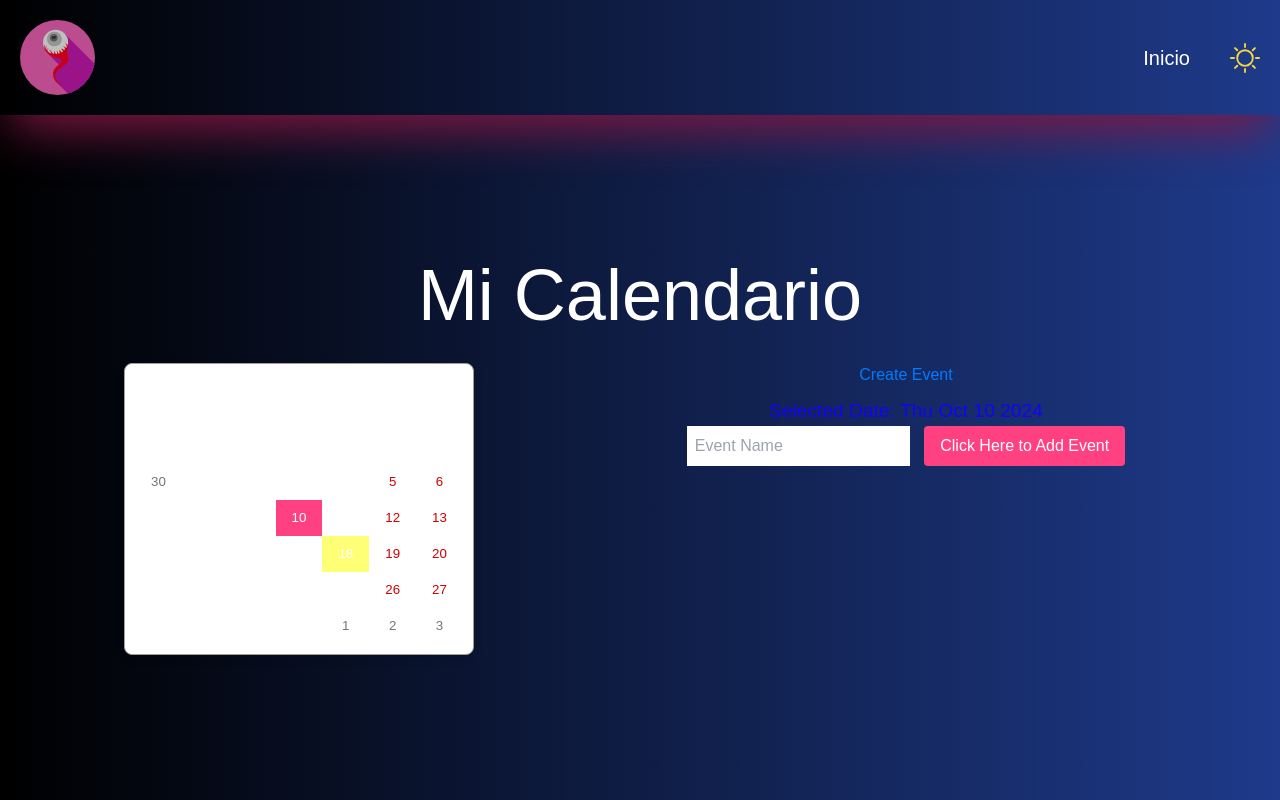
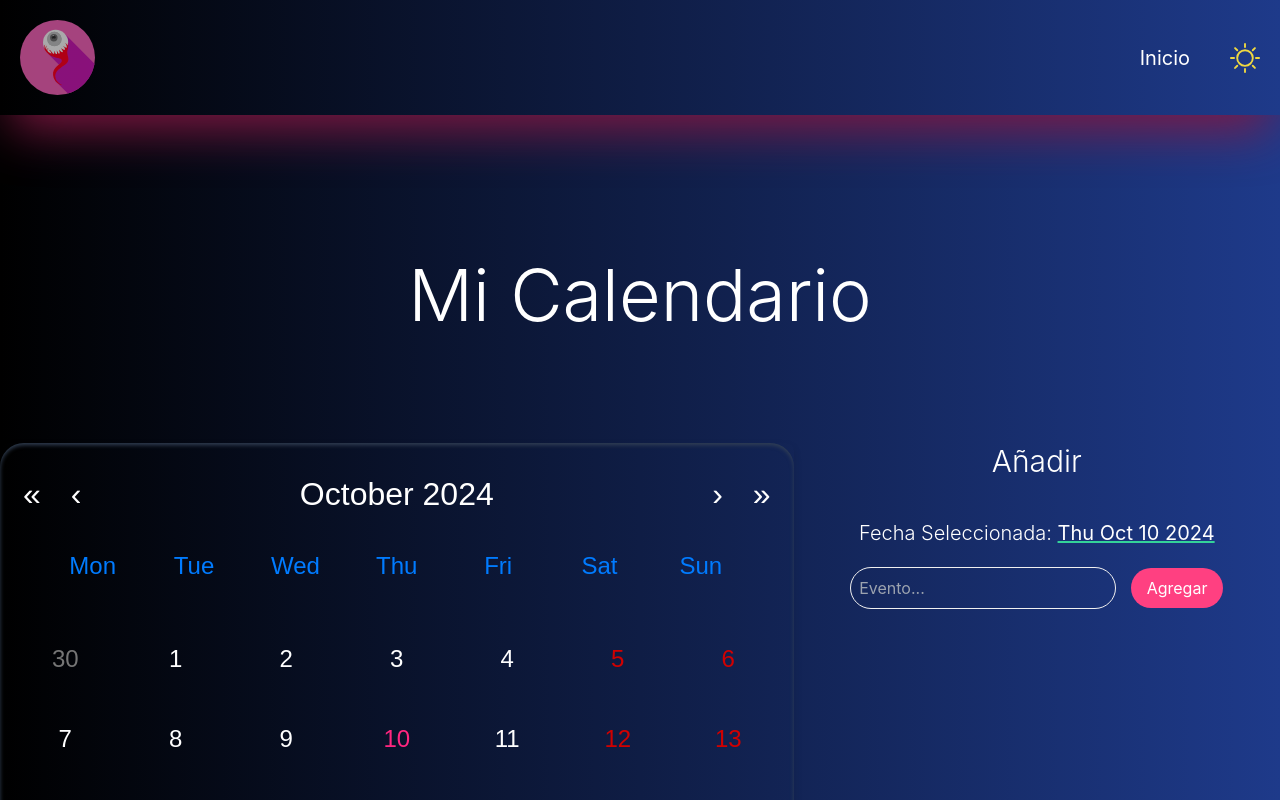
Before and after one commit to dmampel/React, a React (Vite) app: page /mycalendar in a window 1280 px wide. Both pictures are taken after a click on the button "10". Shown: the top 800 px of the page. Built offline with nearby package versions, Linux system fonts and the light colour scheme.

Commit message:
avanzo diseño calendario

```diff
--- a/src/components/BigCalendar.jsx
+++ b/src/components/BigCalendar.jsx
@@ -1,12 +1,11 @@
 import React, { useState } from "react";
 import Calendar from "react-calendar";
 import Header from './Header';
-import "react-calendar/dist/Calendar.css";
-import "../styles/calendarStyles.css";
+import '../styles/calendarStyles.css';
 
 
 
-export default function BigCalendar({theme, handleClick}) {
+export default function BigCalendar({ theme, handleClick }) {
     const [selectedDate, setSelectedDate] = useState(null);
     const [eventName, setEventName] = useState("");
     const [events, setEvents] = useState([]);
@@ -14,11 +13,9 @@ export default function BigCalendar({theme, handleClick}) {
     const Date_Click_Fun = (date) => {
         setSelectedDate(date);
     };
-
     const Event_Data_Update = (event) => {
         setEventName(event.target.value);
     };
-
     const Create_Event_Fun = () => {
         if (selectedDate && eventName) {
             const newEvent = {
@@ -32,7 +29,6 @@ export default function BigCalendar({theme, handleClick}) {
             setSelectedDate(newEvent.date);
         }
     };
-
     const Update_Event_Fun = (eventId, newName) => {
         const updated_Events = events.map((event) => {
             if (event.id === eventId) {
@@ -45,20 +41,18 @@ export default function BigCalendar({theme, handleClick}) {
         });
         setEvents(updated_Events);
     };
-
     const Delete_Event_Fun = (eventId) => {
         const updated_Events = events.filter((event) => event.id !== eventId);
         setEvents(updated_Events);
     };
 
-
     return (
         <div className={`${theme ? 'bg-gradient-to-l from-white to-purple-500 text-black' : 'bg-gradient-to-r from-black to-blue-900 text-white'} min-h-screen`}>
-            <Header theme={theme} handleClick={handleClick}/>
-            <div className="app">
-                <h1 className="text-white font-light text-7xl"> Mi Calendario</h1>
-                <div className="container">
-                    <div className="calendar-container">
+            <Header theme={theme} handleClick={handleClick} />
+            <div className="app flex flex-col gap-20">
+                <h1 className="text-white font-light text-7xl text-center">Mi Calendario</h1>
+                <div className="container flex flex-row mb-16 mx-auto">
+                    <div className="calendar-container rounded-3xl text-center shadow-inner shadow-slate-700 bg-transparent">
                         <Calendar
                             value={selectedDate}
                             onClickDay={Date_Click_Fun}
@@ -76,41 +70,28 @@ export default function BigCalendar({theme, handleClick}) {
                             }
                         />{" "}
                     </div>
-                <div className="event-container">
+                    <div className="event-container self-start w-[40%]">
                         {" "}
                         {selectedDate && (
                             <div className="event-form">
-                            <h2> Create Event </h2>{" "}
-                            <p>
-                                {" "}
-                                Selected Date: {selectedDate.toDateString()}{" "}
+                                <h2 className="mb-10 text-3xl font-light">Añadir</h2>{" "}
+                                <p className="text-white font-light mb-5 text-xl">{" "}Fecha Seleccionada: <strong className="underline decoration-emerald-400">{selectedDate.toDateString()}</strong>{" "}
                                 </p>{" "}
-                            <input
-                                type="text"
-                                placeholder="Event Name"
-                                value={eventName}
-                                onChange={Event_Data_Update}
-                            />{" "}
-                            <button
-                                className="create-btn"
-                                onClick={Create_Event_Fun}
-                            >
-                                Click Here to Add Event{" "}
+                                <input className="rounded-full" type="text" placeholder="Evento..." value={eventName} onChange={Event_Data_Update} />{" "}
+                                <button className="create-btn rounded-full" onClick={Create_Event_Fun}>
+                                    Agregar{" "}
                                 </button>{" "}
                             </div>
                         )}
                         {events.length > 0 && selectedDate && (
-                        <div className="event-list">
-                            <h2> My Created Event List </h2>{" "}
+                            <div className="event-list mt-10">
+                                <h2 className="mb-5 text-3xl font-light">Eventos Actuales</h2>{" "}
                                 <div className="event-cards">
                                     {" "}
                                     {events.map((event) =>
                                         event.date.toDateString() ===
                                             selectedDate.toDateString() ? (
-                                        <div
-                                            key={event.id}
-                                            className="event-card"
-                                        >
+                                            <div key={event.id} className="event-card rounded-3xl">
                                                 <div className="event-card-header">
                                                     <span className="event-date">
                                                         {" "}
@@ -128,7 +109,7 @@ export default function BigCalendar({theme, handleClick}) {
                                                                 )
                                                             }
                                                         >
-                                                        Update Event{" "}
+                                                            Modificar{" "}
                                                         </button>{" "}
                                                         <button
                                                             className="delete-btn"
@@ -138,12 +119,12 @@ export default function BigCalendar({theme, handleClick}) {
                                                                 )
                                                             }
                                                         >
-                                                        Delete Event{" "}
+                                                            Eliminar{" "}
                                                         </button>{" "}
                                                     </div>{" "}
                                                 </div>{" "}
                                                 <div className="event-card-body">
-                                                <p className="event-title">
+                                                    <p className="event-title text-xl text-white capitalize">
                                                         {" "}
                                                         {event.title}{" "}
                                                     </p>{" "}
--- a/src/styles/calendarStyles.css
+++ b/src/styles/calendarStyles.css
@@ -1,320 +1,8 @@
-/* App.css */
-body {
-  font-family: Arial, sans-serif;
-  margin: 0;
-  padding: 0;
-}
-
-.app {
-  text-align: center;
-  margin: 20px;
-}
-
-
-.container {
-  display: flex;
-  flex-wrap: wrap;
-  justify-content: center;
-  align-items: flex-start;
-  margin-top: 2rem;
-}
-
-.calendar-container {
-  flex: 1;
-  max-width: 500px;
-  margin-right: 2rem;
-}
-
-.event-container {
-  flex: 1;
-  max-width: 500px;
-}
-
-@media screen and (max-width: 768px) {
-  .container {
-      flex-direction: column;
-  }
-
-  .calendar-container,
-  .event-container {
-      max-width: 100%;
-      margin-right: 0;
-      margin-bottom: 2rem;
-  }
-}
-
-.react-calendar {
-  width: 100%;
-  max-width: 500px;
-  background: rgba(255, 255, 255, 0.9);
-  border: 1px solid #ccc;
-  font-family: Arial, Helvetica, sans-serif;
-  line-height: 1.125em;
-  box-shadow: 0 4px 8px rgba(0, 0, 0, 0.1);
-  border-radius: 8px;
-  padding: 10px;
-  transition: background-color 0.2s;
-}
-
-.react-calendar--doubleView {
-  width: 100%;
-}
-
-.react-calendar--doubleView .react-calendar__viewContainer {
-  display: flex;
-  margin: -0.5em;
-}
-
-.react-calendar--doubleView .react-calendar__viewContainer>* {
-  width: 50%;
-  margin: 0.5em;
-}
-
-.react-calendar,
-.react-calendar *,
-.react-calendar *:before,
-.react-calendar *:after {
-  -moz-box-sizing: border-box;
-  -webkit-box-sizing: border-box;
-  box-sizing: border-box;
-}
-
-.react-calendar button {
-  margin: 0;
-  border: 0;
-  outline: none;
-}
-
-.react-calendar button:enabled:hover {
-  cursor: pointer;
-}
-
-.react-calendar__navigation {
-  display: flex;
-  height: 44px;
-  margin-bottom: 1em;
-}
-
-.react-calendar__navigation button {
-  min-width: 44px;
-  background: none;
-}
-
-.react-calendar__navigation button:disabled {
-  background-color: #f0f0f0;
-}
-
-.react-calendar__navigation button:enabled:hover,
-.react-calendar__navigation button:enabled:focus {
-  background-color: #e6e6e6;
-}
-
-.react-calendar__month-view__weekdays {
-  text-align: center;
-  text-transform: uppercase;
-  font-weight: bold;
-  font-size: 0.8rem;
-}
-
-.react-calendar__month-view__weekdays__weekday {
-  padding: 0.5em;
-}
-
-.react-calendar__month-view__weekNumbers .react-calendar__tile {
-  display: flex;
-  align-items: center;
-  justify-content: center;
-  font-size: 0.75em;
-  font-weight: bold;
-}
-
-.react-calendar__month-view__days__day--weekend {
-  color: #d10000;
-}
-
-.react-calendar__month-view__days__day--neighboringMonth {
-  color: #757575;
-}
-
-.react-calendar__year-view .react-calendar__tile,
-.react-calendar__decade-view .react-calendar__tile,
-.react-calendar__century-view .react-calendar__tile {
-  padding: 2em 0.5em;
-}
-
-.react-calendar__tile {
-  max-width: 100%;
-  padding: 10px 6.6667px;
-  background: none;
-  text-align: center;
-  line-height: 16px;
-}
-
-.react-calendar__tile:disabled {
-  background-color: #f0f0f0;
-}
-
-.react-calendar__tile:enabled:hover,
-.react-calendar__tile:enabled:focus {
-  background-color: #e6e6e6;
-}
-
-.react-calendar__tile--now {
-  background: #ffff76;
-}
-
-.react-calendar__tile--now:enabled:hover,
-.react-calendar__tile--now:enabled:focus {
-  background: #ffffa9;
-}
-
-.react-calendar__tile--hasActive {
-  background: #76baff;
-}
-
-.react-calendar__tile--hasActive:enabled:hover,
-.react-calendar__tile--hasActive:enabled:focus {
-  background: #a9d4ff;
-}
-
-.react-calendar__tile--active {
-  background: #007bff;
-  color: white;
-}
-
-.react-calendar__tile--active:enabled:hover,
-.react-calendar__tile--active:enabled:focus {
-  background: #0056b3;
-}
-
-.react-calendar--selectRange .react-calendar__tile--hover {
-  background-color: #e6e6e6;
-}
-
-.event-form {
-  margin-bottom: 20px;
-}
-
-.event-form h2 {
-  margin-bottom: 10px;
-  color: #007bff;
-}
-
-.event-form p {
-  font-size: 1.2rem;
-  color: #1403f6;
-}
-
-.event-form input {
-  padding: 8px;
-  font-size: 1rem;
-  margin-right: 10px;
-}
-
-.create-btn {
-  padding: 8px 16px;
-  background-color: #ff4081;
-  color: white;
-  border: none;
-  border-radius: 4px;
-  font-size: 1rem;
-  cursor: pointer;
-  transition: background-color 0.2s;
-}
-
-.create-btn:hover {
-  background-color: #ff267f;
-}
-
-.event-list {
-  margin-top: 20px;
-}
-
-.event-cards {
-  display: flex;
-  flex-wrap: wrap;
-  justify-content: center;
-}
-
-.event-card {
-  width: 300px;
-  background-color: rgba(255, 255, 255, 0.9);
-  border-radius: 8px;
-  margin: 10px;
-  padding: 10px;
-  cursor: pointer;
-  transition: transform 0.2s, box-shadow 0.2s;
-  box-shadow: 0 2px 4px rgba(0, 0, 0, 0.1);
-}
-
-.event-card:hover {
-  transform: translateY(-5px);
-  box-shadow: 0 4px 8px rgba(0, 0, 0, 0.2);
-}
-
-.event-card-header {
-  display: flex;
-  justify-content: space-between;
-  align-items: center;
-  margin-bottom: 10px;
-}
-
-.event-date {
-  font-size: 1rem;
-  color: #f07809;
-}
-
-.event-actions {
-  display: flex;
-}
-
-.update-btn,
-.delete-btn {
-  padding: 8px 12px;
-  margin-left: 5px;
-  background-color: #007bff;
-  color: white;
-  border: none;
-  border-radius: 4px;
-  font-size: 0.9rem;
-  cursor: pointer;
-  transition: background-color 0.2s;
-}
-
-.update-btn:hover,
-.delete-btn:hover {
-  background-color: #0056b3;
-}
-
-.event-card-body {
-  padding-bottom: 10px;
-}
-
-.event-title {
-  font-size: 1.5rem;
-  color: #fd0000;
-}
-
-.selected {
-  background-color: #ff4081 !important;
-  color: white;
-}
-
-.event-marked {
-  background-color: #ff4081;
-  color: white;
-}
-
-
-
-
-
-
+/* Estilos del Calendario*/
 .react-calendar {
   width: 350px;
   max-width: 100%;
-  background: white;
-  border: 1px solid #a0a096;
+  background: transparent;
   font-family: Arial, Helvetica, sans-serif;
   line-height: 1.125em;
 }
@@ -363,20 +51,13 @@ body {
   background: none;
 }
 
-.react-calendar__navigation button:disabled {
-  background-color: #f0f0f0;
-}
 
-.react-calendar__navigation button:enabled:hover,
-.react-calendar__navigation button:enabled:focus {
-  background-color: #e6e6e6;
-}
 
 .react-calendar__month-view__weekdays {
   text-align: center;
   text-transform: uppercase;
   font-weight: bold;
-  font-size: 0.75em;
+  font-size: x-large;
 }
 
 .react-calendar__month-view__weekdays__weekday {
@@ -413,43 +94,300 @@ body {
   line-height: 16px;
 }
 
+
+
+
+/* Estilos Generales */
+
+/* App.css */
+
+.container {
+  display: flex;
+  flex-wrap: wrap;
+  justify-content: center;
+  align-items: flex-start;
+  margin-top: 2rem;
+}
+
+.calendar-container {
+  flex: 1;
+  min-width: 62%;
+  margin: auto;
+}
+
+.event-container {
+  flex: 1;
+  text-align: center;
+
+}
+
+@media screen and (max-width: 768px) {
+  .container {
+      flex-direction: column;
+  }
+
+  .calendar-container,
+  .event-container {
+      max-width: 100%;
+      margin-right: 0;
+      margin-bottom: 2rem;
+  }
+}
+
+.react-calendar {
+  width: 100%;
+  font-family: Arial, Helvetica, sans-serif;
+  line-height: 1.125em;
+  box-shadow: 0 4px 8px rgba(0, 0, 0, 0.1);
+  border-radius: 8px;
+  padding: 10px;
+  transition: background-color 0.2s;
+
+}
+
+.react-calendar span, .react-calendar abbr{
+  text-transform: capitalize;
+  text-decoration: none;
+  font-weight: 100;
+}
+.react-calendar__navigation__label__labelText{
+  font-size: xx-large;
+}
+
+.react-calendar--doubleView {
+  width: 100%;
+}
+
+.react-calendar--doubleView .react-calendar__viewContainer {
+  display: flex;
+  margin: -0.5em;
+}
+
+.react-calendar--doubleView .react-calendar__viewContainer>* {
+  width: 50%;
+  margin: 0.5em;
+}
+
+.react-calendar,
+.react-calendar *,
+.react-calendar *:before,
+.react-calendar *:after {
+  -moz-box-sizing: border-box;
+  -webkit-box-sizing: border-box;
+  box-sizing: border-box;
+}
+
+.react-calendar button {
+  margin: 0;
+  border: 0;
+  outline: none;
+}
+
+.react-calendar button:enabled:hover {
+  cursor: pointer;
+}
+
+.react-calendar__navigation {
+  display: flex;
+  height: 44px;
+  margin-bottom: 1rem;
+  padding-top: 2rem;
+
+}
+
+.react-calendar__navigation button {
+  min-width: 44px;
+  background: none;
+  font-size: xx-large;
+}
+
+.react-calendar__navigation button:disabled {
+  background-color: #f0f0f0;
+}
+
+
+.react-calendar__navigation button:enabled {
+  transition: transform 0.3s ease-in-out;
+}
+
+.react-calendar__navigation button:enabled:hover {
+  transform: scale(1.5);
+}
+
+.react-calendar__month-view__weekdays {
+  text-align: center;
+  text-transform: uppercase;
+  font-size: x-large;
+  padding: 2rem;
+  font-weight: lighter;
+  text-decoration: none;
+  color: #007bff;
+}
+
+.react-calendar__month-view__weekdays__weekday {
+  padding: 0.5em;
+}
+
+.react-calendar__month-view__weekNumbers .react-calendar__tile {
+  display: flex;
+  align-items: center;
+  justify-content: center;
+  font-size: 0.75em;
+
+}
+
+.react-calendar__month-view__days__day--weekend {
+  color: #d10000;
+}
+
+.react-calendar__month-view__days__day--neighboringMonth {
+  color: #757575;
+}
+
+.react-calendar__year-view .react-calendar__tile,
+.react-calendar__decade-view .react-calendar__tile,
+.react-calendar__century-view .react-calendar__tile {
+  padding: 2em 0.5em;
+}
+
+.react-calendar__tile {
+  max-width: 100%;
+  padding: 2rem;
+  background: none;
+  text-align: center;
+  font-size: x-large;
+}
+
 .react-calendar__tile:disabled {
   background-color: #f0f0f0;
 }
 
-.react-calendar__tile:enabled:hover,
-.react-calendar__tile:enabled:focus {
-  background-color: #e6e6e6;
+.react-calendar__tile:enabled {
+  transition: transform 0.3s ease-in-out; /* Aplica la transición solo a la transformación */
 }
 
-.react-calendar__tile--now {
-  background: #ffff76;
-}
-
-.react-calendar__tile--now:enabled:hover,
-.react-calendar__tile--now:enabled:focus {
-  background: #ffffa9;
+.react-calendar__tile:enabled:hover {
+  transform: scale(1.8); /* Escala el tile al hacer hover */
 }
 
 .react-calendar__tile--hasActive {
-  background: #76baff;
+  color: #ff267f
 }
 
-.react-calendar__tile--hasActive:enabled:hover,
-.react-calendar__tile--hasActive:enabled:focus {
-  background: #a9d4ff;
-}
 
 .react-calendar__tile--active {
-  background: #006edc;
+  background: #007bff;
   color: white;
 }
 
-.react-calendar__tile--active:enabled:hover,
-.react-calendar__tile--active:enabled:focus {
-  background: #1087ff;
+
+
+
+.event-form {
+  margin-bottom: 20px;
 }
 
-.react-calendar--selectRange .react-calendar__tile--hover {
-  background-color: #e6e6e6;
+
+
+
+
+.event-form input {
+  padding: 8px;
+  font-size: 1rem;
+  margin-right: 10px;
+  background-color: transparent;
+  border: 1px solid #f0f0f0;
+
 }
+
+.create-btn {
+  padding: 8px 16px;
+  background-color: #ff4081;
+  color: white;
+  border: none;
+  border-radius: 4px;
+  font-size: 1rem;
+  cursor: pointer;
+  transition: background-color 0.2s;
+}
+
+.create-btn:hover {
+  background-color: #e90d69;
+}
+
+.event-list {
+  margin-top: 20px;
+}
+
+.event-cards {
+  display: flex;
+  flex-wrap: wrap;
+  justify-content: center;
+}
+
+.event-card {
+  width: 300px;
+  background-color: transparent;
+  border-radius: 8px;
+  margin: 10px;
+  padding: 10px;
+  cursor: pointer;
+  transition: transform 0.2s, box-shadow 0.2s;
+  box-shadow: 0 2px 4px rgba(235, 231, 231, 0.1);
+}
+
+.event-card:hover {
+  transform: translateY(-5px);
+  box-shadow: 0 4px 8px rgba(0, 0, 0, 0.2);
+}
+
+.event-card-header {
+  display: flex;
+  justify-content: space-between;
+  align-items: center;
+  margin-bottom: 10px;
+}
+
+.event-date {
+  font-size: 1rem;
+  color: #ebcc20;
+}
+
+.event-actions {
+  display: flex;
+}
+
+.update-btn,
+.delete-btn {
+  padding: 8px 12px;
+  margin-left: 5px;
+  background-color: #007bff;
+  color: white;
+  border: none;
+  border-radius: 4px;
+  font-size: 0.9rem;
+  cursor: pointer;
+  transition: background-color 0.2s;
+}
+
+.update-btn:hover,
+.delete-btn:hover {
+  background-color: #0056b3;
+}
+
+.event-card-body {
+  padding-bottom: 10px;
+}
+
+
+
+.selected {
+  background-color: transparent;
+  color: #ff267f;
+
+}
+
+.event-marked {
+  background-color: #ff4081;
+  color: white;
+}
```
Lines whose indentation alone changed are shown as unchanged.
